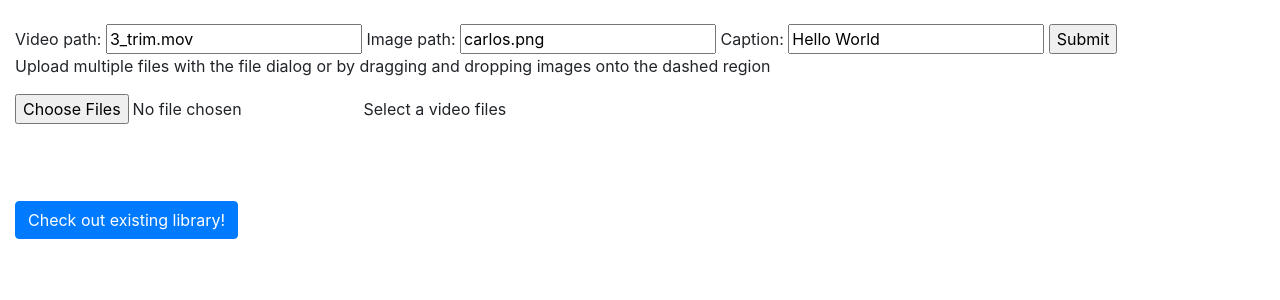
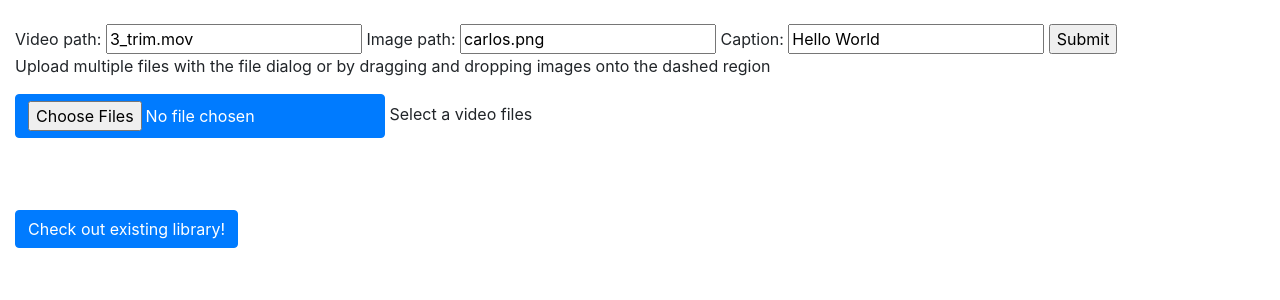
Before and after one commit to deniskovalenko/junction-2022, a Flask app: page / in a window 1280 px wide. Shown: the part 56-356 px from the top of the page. Run offline with Flask 2, Linux system fonts and the light colour scheme; some libraries are stand-ins or nearby versions.

Commit message:
prettify

```diff
--- a/app/templates/index.html
+++ b/app/templates/index.html
@@ -20,7 +20,7 @@
 <div id="drop-area">
   <form class="my-form">
     <p>Upload multiple files with the file dialog or by dragging and dropping images onto the dashed region</p>
-    <input type="file" id="fileElem" multiple accept="video/*" onchange="handleFiles(this.files)">
+    <input class="btn btn-primary" type="file" id="fileElem" multiple accept="video/*" onchange="handleFiles(this.files)">
     <label class="button" for="fileElem">Select a video files</label>
   </form>
 </div>
```
